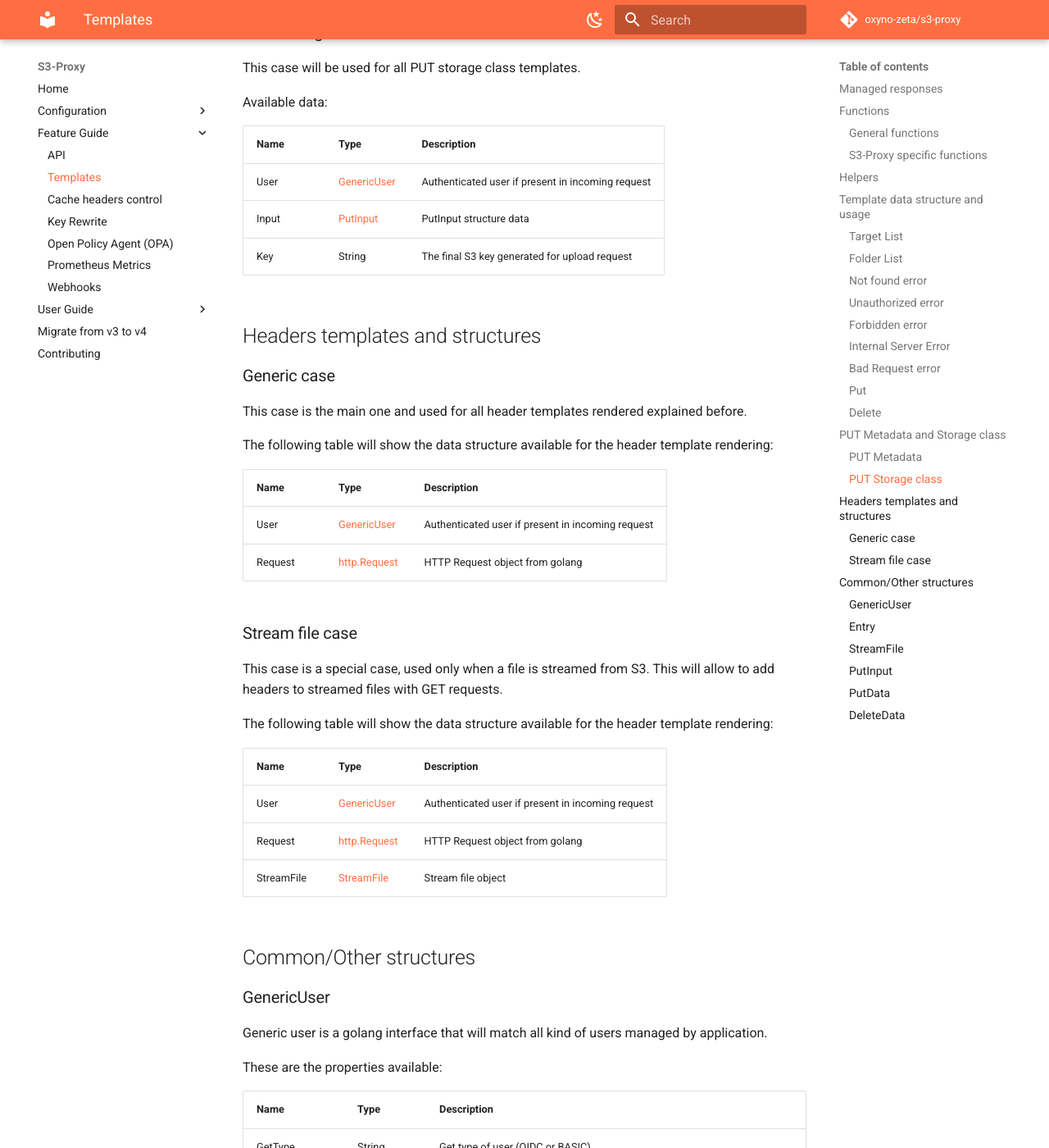
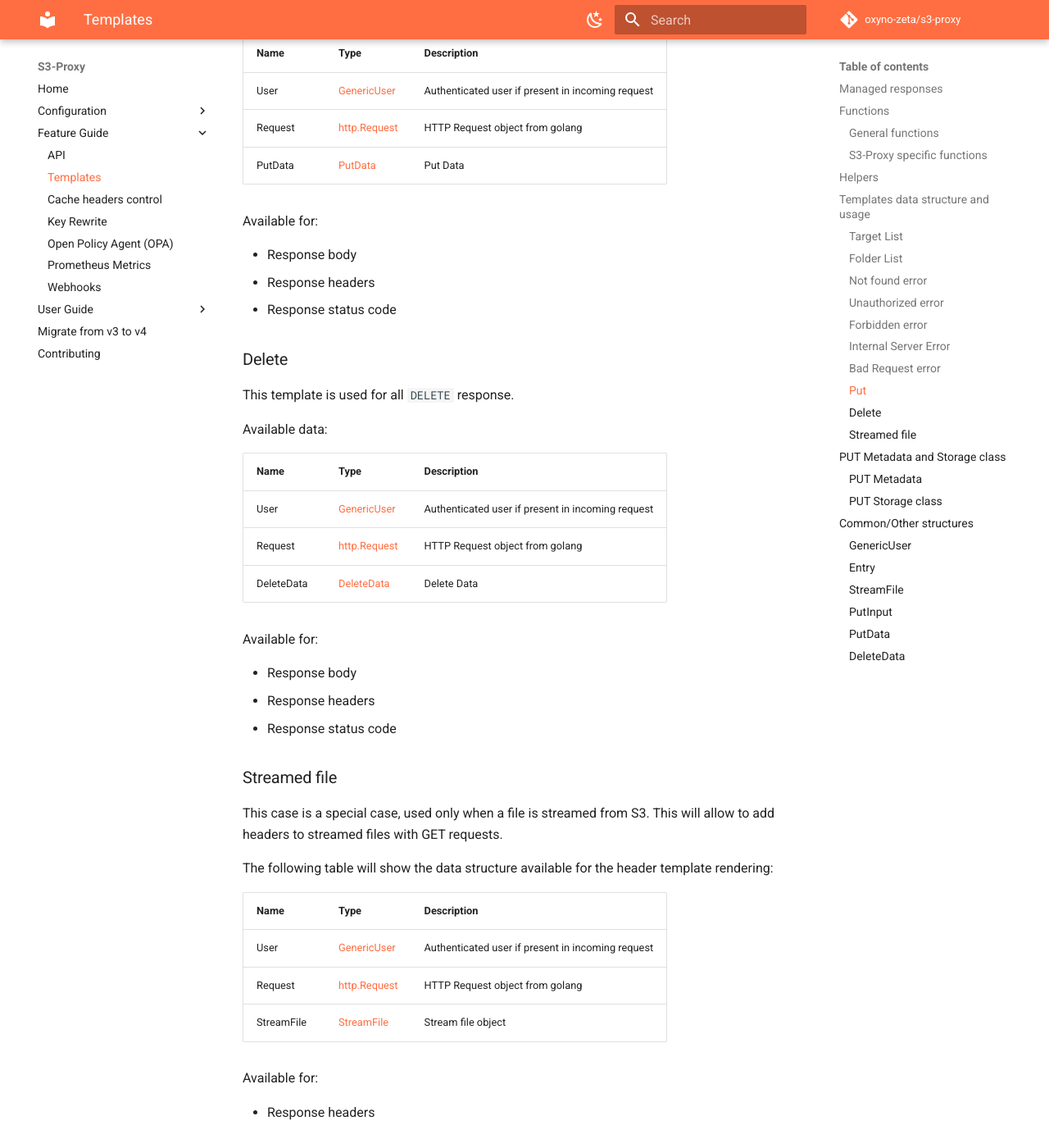
Before and after one commit to oxyno-zeta/s3-proxy, an MkDocs documentation site: the page built from docs/feature-guide/templates.md, in a window 1280 px wide and 1400 px high, scrolled down 5022 px. Shown: the whole window at 82% size. Built offline with MkDocs 1.6.1 and Material for MkDocs 9.7.7, drawn with Linux system fonts in a browser that asks for light colours; comment, search, counter and statistics services are not loaded; some of the changed text lies outside the part shown.

Commit message:
feat: Allow more data into headers generation

```diff
--- a/docs/feature-guide/templates.md
+++ b/docs/feature-guide/templates.md
@@ -1,6 +1,6 @@
 # Templates
 
-The template feature will allow to customize the response body given by the application for many responses. It will allow to customize response headers to have also customized headers that goes with the customized response body.
+The template feature will allow to customize the response body, status code and headers given by the application for many responses.
 
 All templates managed by S3-Proxy are Golang templates.
 
@@ -35,11 +35,11 @@
 - `main.headers.contentType` will return the content type header from the incoming request
 - `main.body.errorJsonBody` will return the json content body for an error
 
-## Template data structure and usage
+## Templates data structure and usage
 
 ### Target List
 
-This template is used in order to list all targets buckets declared in the configuration file.
+This template is used in order to list all target buckets declared in the configuration file.
 
 Available data:
 
@@ -49,9 +49,15 @@
 | Request | [http.Request](https://golang.org/pkg/net/http/#Request)               | HTTP Request object from golang                   |
 | Targets | Map[String][target](../configuration/structure.md#targetconfiguration) | The target map as coming from the configuration   |
 
+Available for:
+
+- Response body
+- Response headers
+- Response status code
+
 ### Folder List
 
-This template is used in order to list files and folders in a bucket folder.
+This template is used in order to list files and folders in a bucket "folder".
 
 Available data:
 
@@ -62,6 +68,12 @@
 | Entries    | [[Entry](#entry)]                                        | Folder entries                                    |
 | BucketName | String                                                   | Bucket name                                       |
 | Name       | String                                                   | Target name                                       |
+
+Available for:
+
+- Response body
+- Response headers
+- Response status code
 
 ### Not found error
 
@@ -75,6 +87,12 @@
 | Request | [http.Request](https://golang.org/pkg/net/http/#Request) | HTTP Request object from golang                   |
 | Error   | Error                                                    | Error raised and caught                           |
 
+Available for:
+
+- Response body
+- Response headers
+- Response status code
+
 ### Unauthorized error
 
 This template is used for all `Unauthorized` errors.
@@ -86,6 +104,12 @@
 | User    | [GenericUser](#genericuser)                              | Authenticated user if present in incoming request |
 | Request | [http.Request](https://golang.org/pkg/net/http/#Request) | HTTP Request object from golang                   |
 | Error   | Error                                                    | Error raised and caught                           |
+
+Available for:
+
+- Response body
+- Response headers
+- Response status code
 
 ### Forbidden error
 
@@ -99,6 +123,12 @@
 | Request | [http.Request](https://golang.org/pkg/net/http/#Request) | HTTP Request object from golang                   |
 | Error   | Error                                                    | Error raised and caught                           |
 
+Available for:
+
+- Response body
+- Response headers
+- Response status code
+
 ### Internal Server Error
 
 This template is used for all `Internal server error` errors.
@@ -110,6 +140,12 @@
 | User    | [GenericUser](#genericuser)                              | Authenticated user if present in incoming request |
 | Request | [http.Request](https://golang.org/pkg/net/http/#Request) | HTTP Request object from golang                   |
 | Error   | Error                                                    | Error raised and caught                           |
+
+Available for:
+
+- Response body
+- Response headers
+- Response status code
 
 ### Bad Request error
 
@@ -123,6 +159,12 @@
 | Request | [http.Request](https://golang.org/pkg/net/http/#Request) | HTTP Request object from golang                   |
 | Error   | Error                                                    | Error raised and caught                           |
 
+Available for:
+
+- Response body
+- Response headers
+- Response status code
+
 ### Put
 
 This template is used for all `PUT` response.
@@ -135,6 +177,12 @@
 | Request | [http.Request](https://golang.org/pkg/net/http/#Request) | HTTP Request object from golang                   |
 | PutData | [PutData](#putdata)                                      | Put Data                                          |
 
+Available for:
+
+- Response body
+- Response headers
+- Response status code
+
 ### Delete
 
 This template is used for all `DELETE` response.
@@ -146,6 +194,28 @@
 | User       | [GenericUser](#genericuser)                              | Authenticated user if present in incoming request |
 | Request    | [http.Request](https://golang.org/pkg/net/http/#Request) | HTTP Request object from golang                   |
 | DeleteData | [DeleteData](#deletedata)                                | Delete Data                                       |
+
+Available for:
+
+- Response body
+- Response headers
+- Response status code
+
+### Streamed file
+
+This case is a special case, used only when a file is streamed from S3. This will allow to add headers to streamed files with GET requests.
+
+The following table will show the data structure available for the header template rendering:
+
+| Name       | Type                                                     | Description                                       |
+| ---------- | -------------------------------------------------------- | ------------------------------------------------- |
+| User       | [GenericUser](#genericuser)                              | Authenticated user if present in incoming request |
+| Request    | [http.Request](https://golang.org/pkg/net/http/#Request) | HTTP Request object from golang                   |
+| StreamFile | [StreamFile](#streamfile)                                | Stream file object                                |
+
+Available for:
+
+- Response headers
 
 ## PUT Metadata and Storage class
 
@@ -172,31 +242,6 @@
 | User  | [GenericUser](#genericuser) | Authenticated user if present in incoming request |
 | Input | [PutInput](#putinput)       | PutInput structure data                           |
 | Key   | String                      | The final S3 key generated for upload request     |
-
-## Headers templates and structures
-
-### Generic case
-
-This case is the main one and used for all header templates rendered explained before.
-
-The following table will show the data structure available for the header template rendering:
-
-| Name    | Type                                                     | Description                                       |
-| ------- | -------------------------------------------------------- | ------------------------------------------------- |
-| User    | [GenericUser](#genericuser)                              | Authenticated user if present in incoming request |
-| Request | [http.Request](https://golang.org/pkg/net/http/#Request) | HTTP Request object from golang                   |
-
-### Stream file case
-
-This case is a special case, used only when a file is streamed from S3. This will allow to add headers to streamed files with GET requests.
-
-The following table will show the data structure available for the header template rendering:
-
-| Name       | Type                                                     | Description                                       |
-| ---------- | -------------------------------------------------------- | ------------------------------------------------- |
-| User       | [GenericUser](#genericuser)                              | Authenticated user if present in incoming request |
-| Request    | [http.Request](https://golang.org/pkg/net/http/#Request) | HTTP Request object from golang                   |
-| StreamFile | [StreamFile](#streamfile)                                | Stream file object                                |
 
 ## Common/Other structures
 
```
Also changed, not shown: 5 other files.
